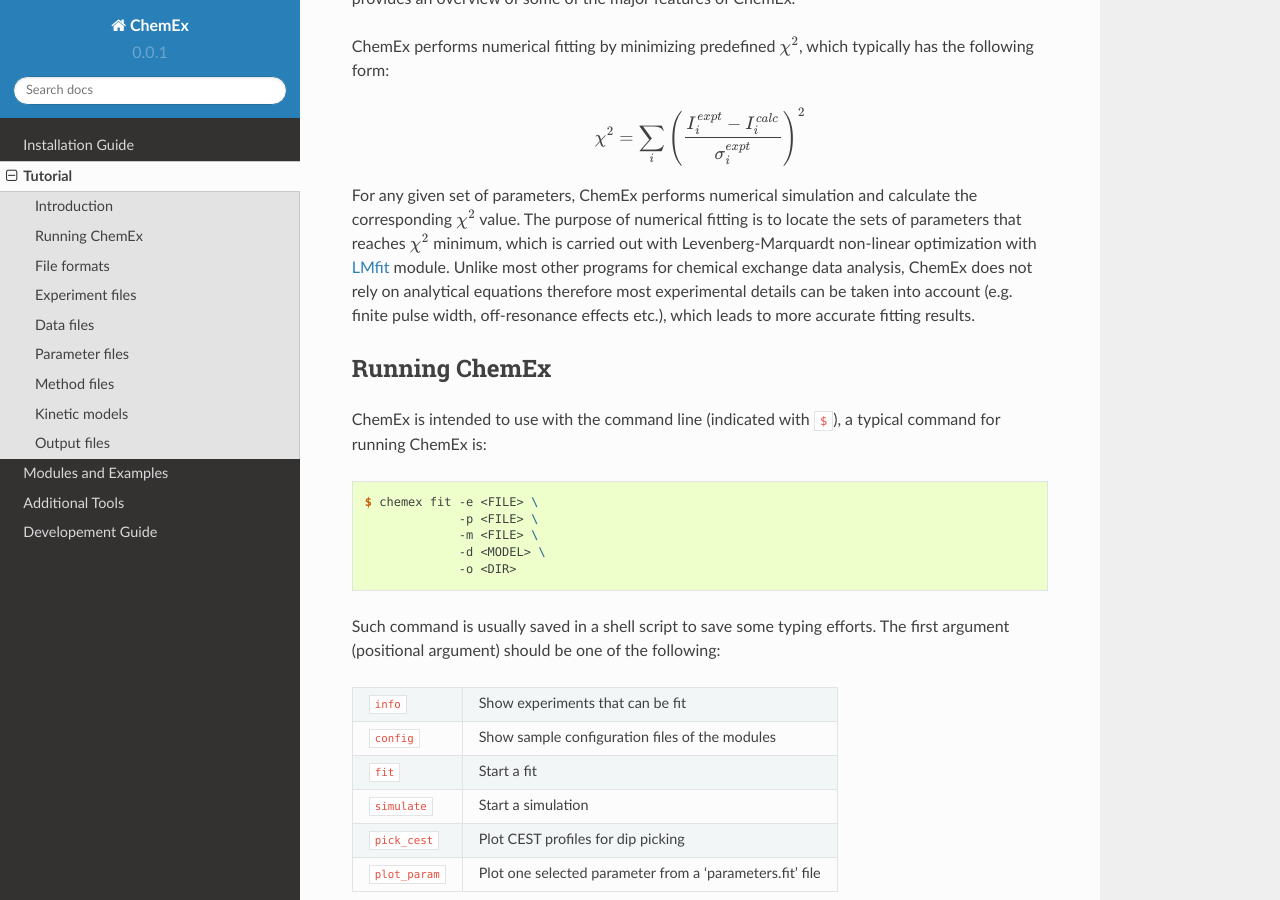
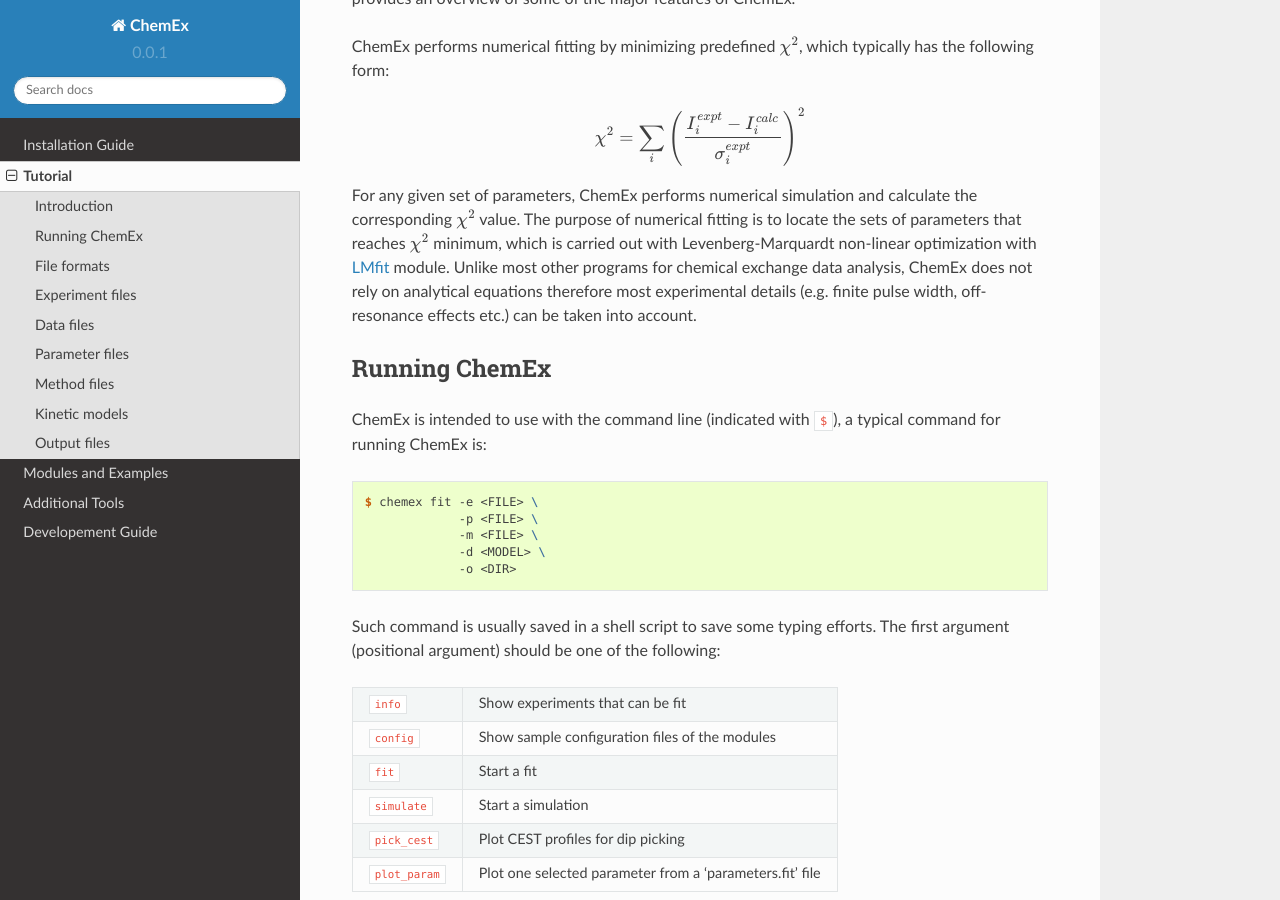
Before and after one commit to tyuwen/ChemEx, a Sphinx documentation site: the page built from docs/source/tutorial.rst, in a window 1280 px wide and 900 px high, scrolled down 301 px. Built offline with Sphinx 7.4.7 and the Read the Docs theme 2.0.0, drawn with Linux system fonts in a browser that asks for light colours.

Commit message:
tutorial updated

```diff
--- a/docs/source/tutorial.rst
+++ b/docs/source/tutorial.rst
@@ -24,9 +24,8 @@
 minimum, which is carried out with Levenberg-Marquardt non-linear optimization
 with `LMfit <https://lmfit.github.io/lmfit-py/>`_ module. Unlike
 most other programs for chemical exchange data analysis, ChemEx does not
-rely on analytical equations therefore most experimental details can be
-taken into account (e.g. finite pulse width, off-resonance effects etc.),
-which leads to more accurate fitting results.
+rely on analytical equations therefore most experimental details (e.g.
+finite pulse width, off-resonance effects etc.) can be taken into account.
 
 
 Running ChemEx
```
